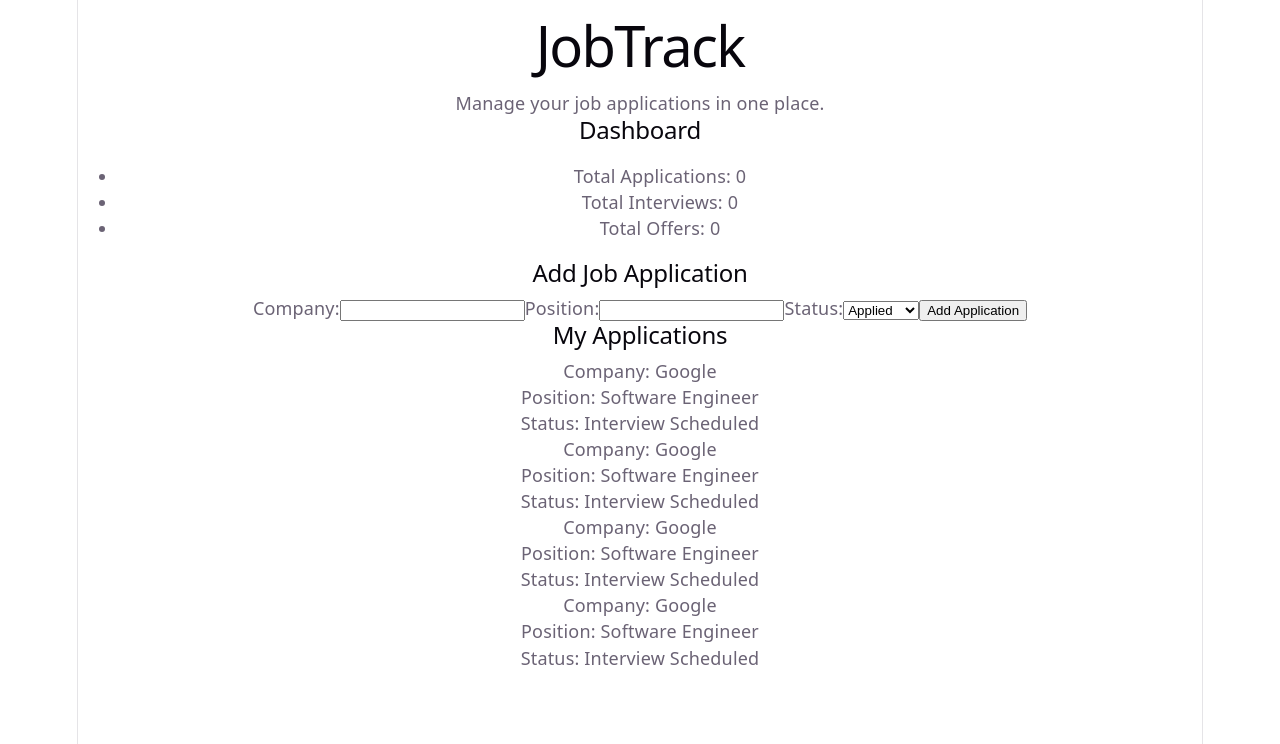
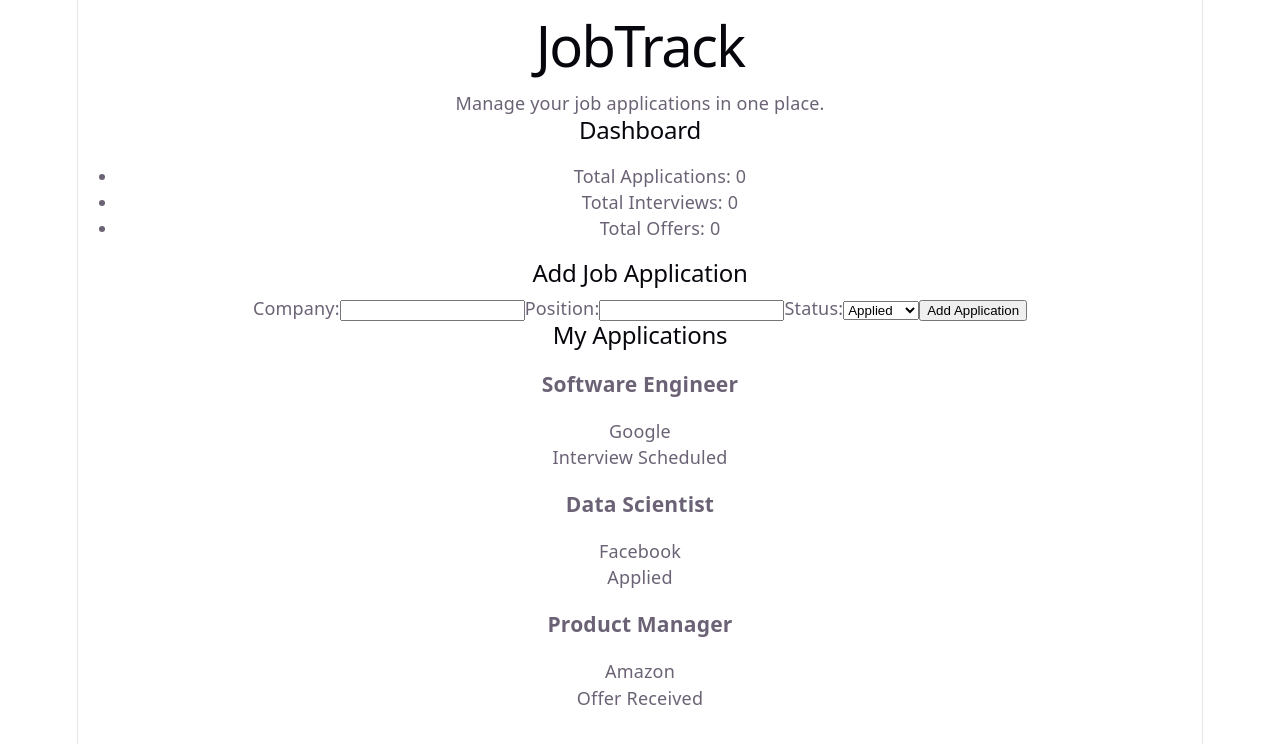
Before and after one commit to Vee-Mukoma/jobtrack, a React (Vite) app: page / in a window 1280 px wide. Shown: the top 744 px of the page. Built offline with nearby package versions, Linux system fonts and the light colour scheme.

Commit message:
feat: display application details in card

```diff
--- a/src/components/ApplicationCard.jsx
+++ b/src/components/ApplicationCard.jsx
@@ -1,9 +1,9 @@
-function ApplicationCard() {
+function ApplicationCard({ position, company, status }) {
     return (
         <div className="application-card">
-            <p>Company: Google</p>
-            <p>Position: Software Engineer</p>
-            <p>Status: Interview Scheduled</p>
+            <h3>{position}</h3>
+            <p>{company}</p>
+            <p>{status}</p>
         </div>
     );
 }
```
